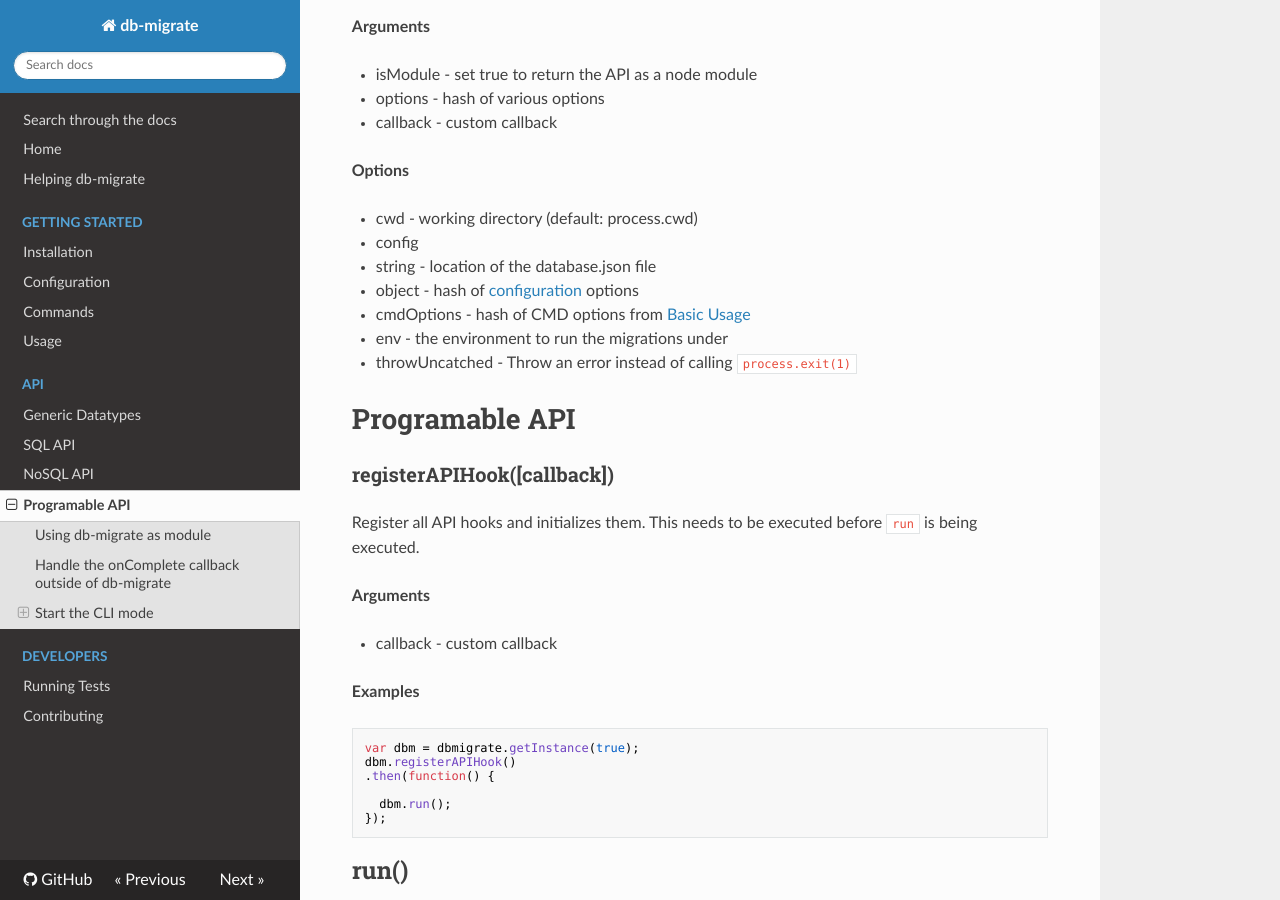
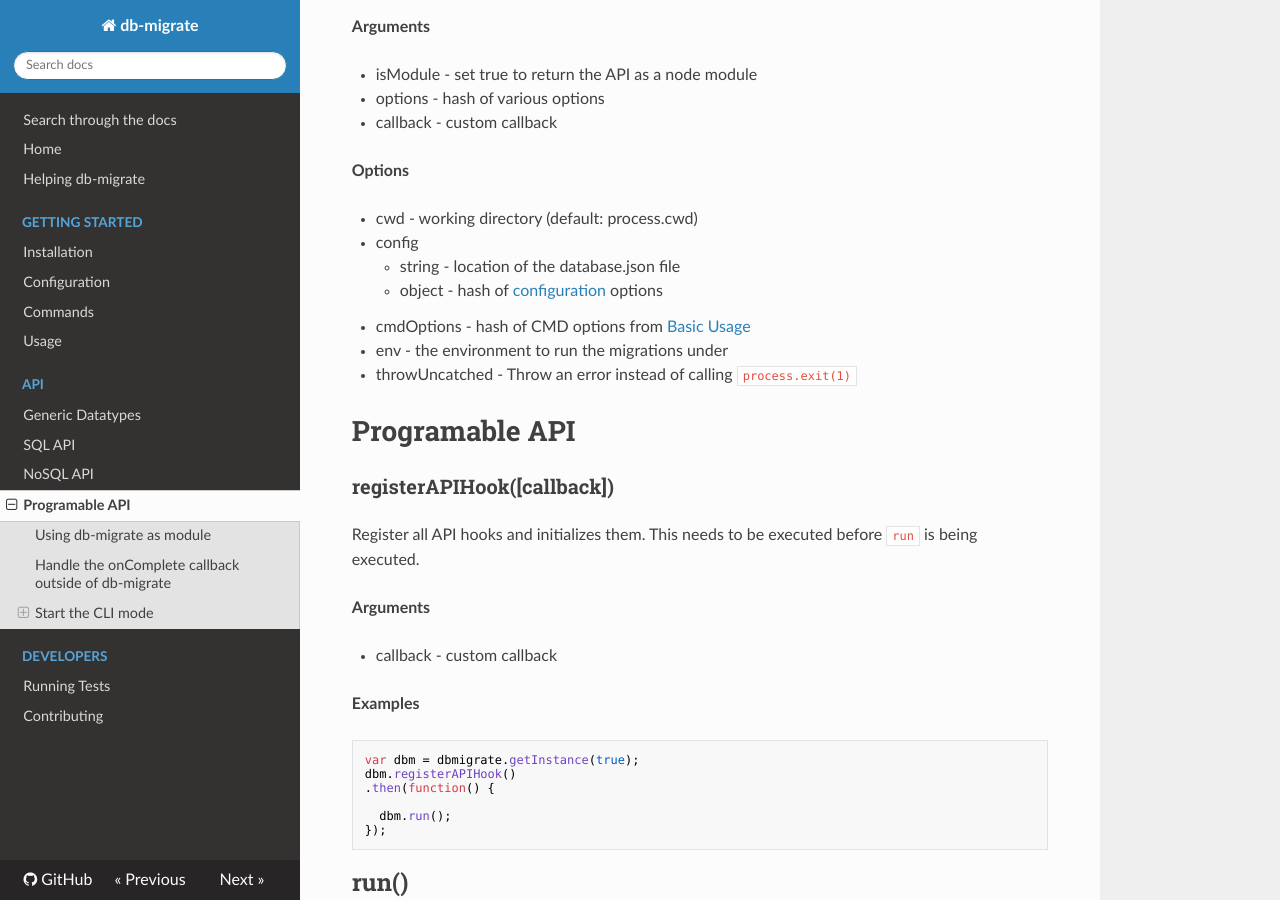
Before and after one commit to db-migrate/english-docs, an MkDocs documentation site: the page built from docs/API/programable.md, in a window 1280 px wide and 900 px high, scrolled down 1181 px. Built offline with MkDocs 1.6.1, drawn with Linux system fonts in a browser that asks for light colours; nearby versions of some CDN libraries.

```diff
--- a/docs/API/programable.md
+++ b/docs/API/programable.md
@@ -67,9 +67,9 @@ __Options__
 
 * cwd - working directory (default: process.cwd)
 * config
-  * string - location of the database.json file
-  * object - hash of [configuration](https://umigrate.readthedocs.org/projects/db-migrate/en/latest/Getting%20Started/configuration/) options
-  * cmdOptions - hash of CMD options from [Basic Usage](https://db-migrate.readthedocs.io/en/latest/Getting%20Started/installation/)
+     - string - location of the database.json file
+     - object - hash of [configuration](https://umigrate.readthedocs.org/projects/db-migrate/en/latest/Getting%20Started/configuration/) options
+* cmdOptions - hash of CMD options from [Basic Usage](https://db-migrate.readthedocs.io/en/latest/Getting%20Started/installation/)
 * env - the environment to run the migrations under
 * throwUncatched - Throw an error instead of calling `process.exit(1)`
 
```
